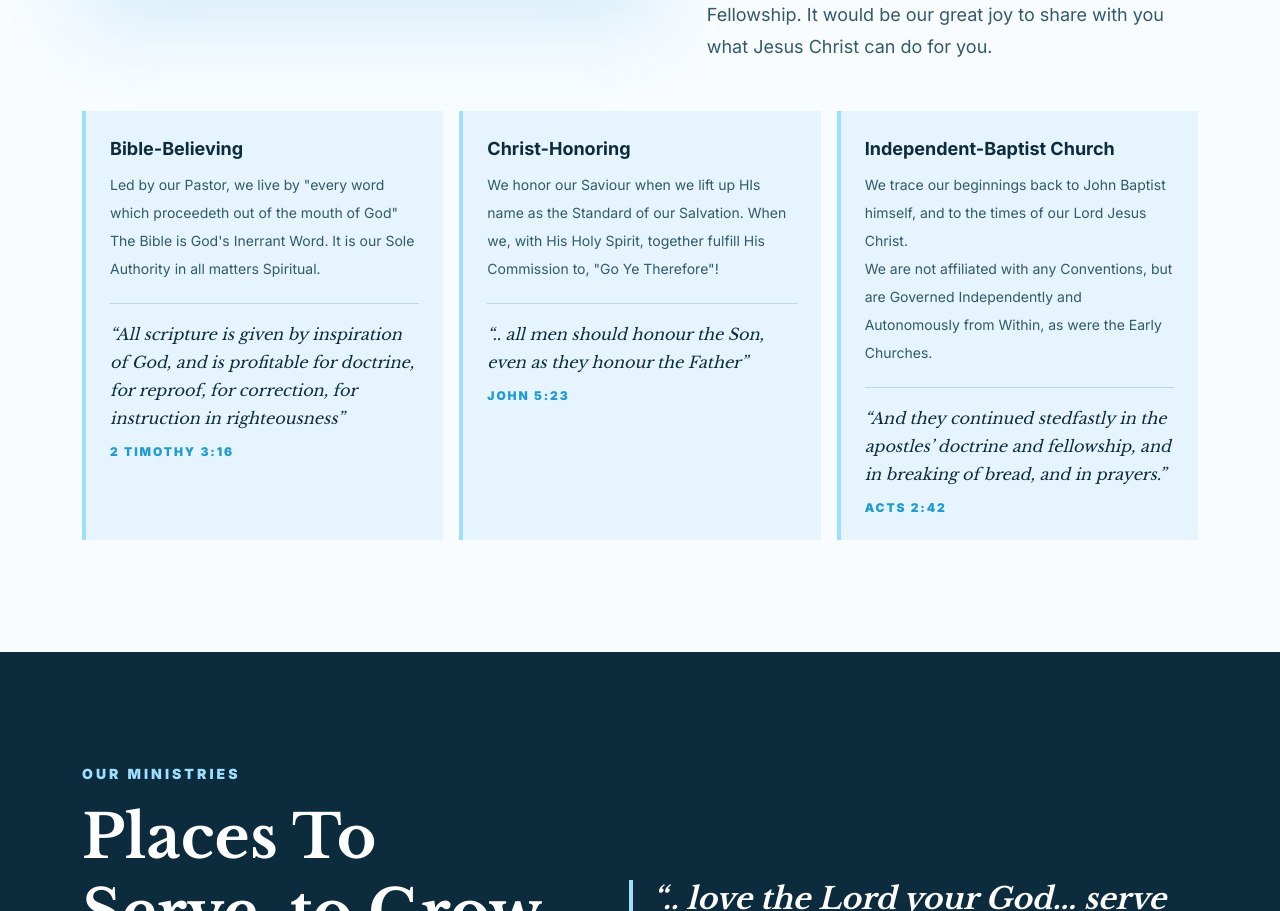
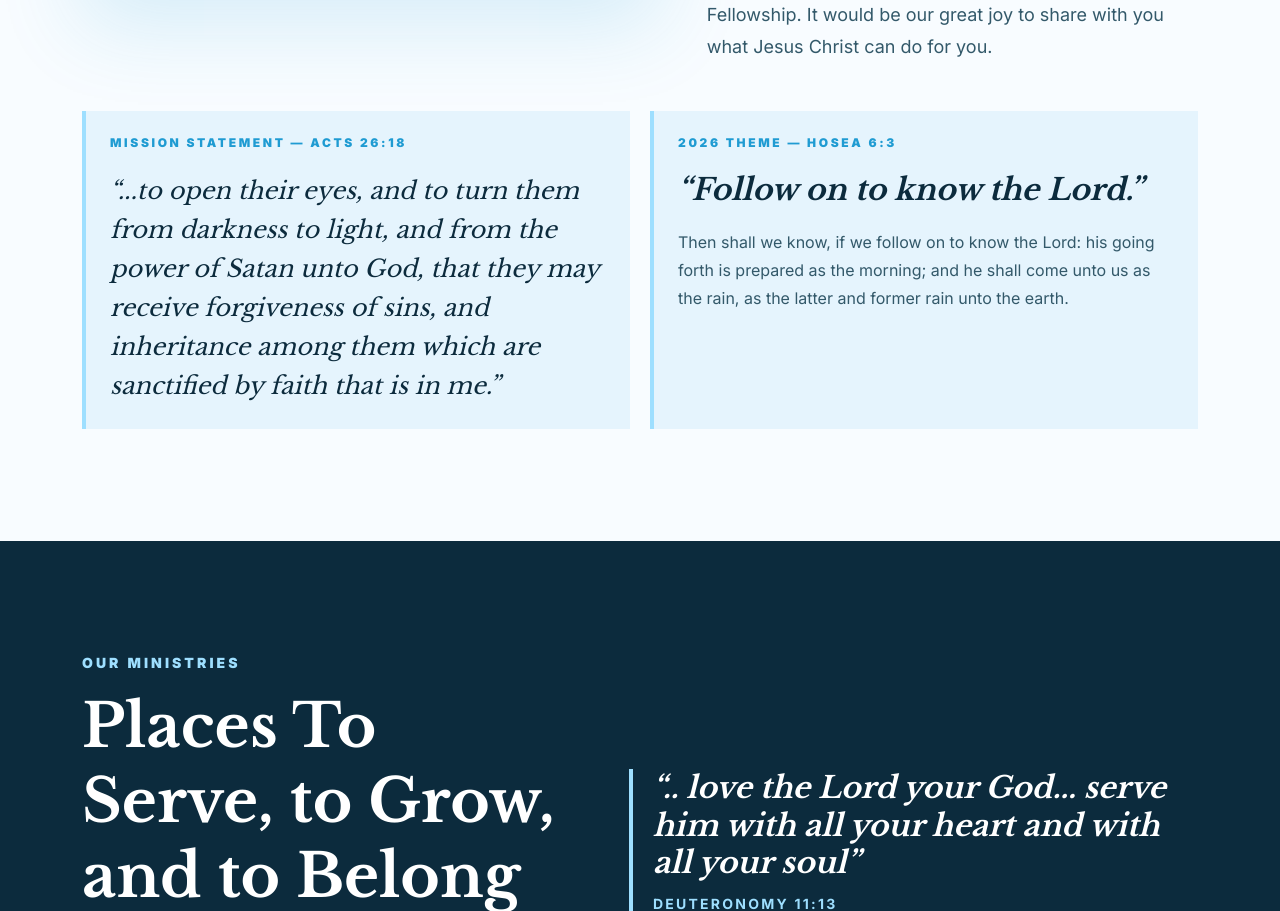
Before and after one commit to edesent/stillwater-christian-fellowship, a Next.js app: page / in a window 1280 px wide. Shown: the part 3643-4554 px from the top of the page. Built offline with nearby package versions, Linux system fonts and the light colour scheme.

Commit message:
Replace duplicate visitor cards with mission and theme cards in What We Are About section

```diff
--- a/src/app/page.tsx
+++ b/src/app/page.tsx
@@ -355,27 +355,31 @@ function Welcome() {
           </div>
         </div>
 
-        <div className="mt-12 grid gap-4 md:grid-cols-3">
-          {visitorNotes.map((note) => (
-            <article key={note.title} className="border-l-4 border-sky bg-mist/58 p-6">
-              <h3 className="text-lg font-bold text-ink">{note.title}</h3>
-              <p className="mt-2 whitespace-pre-line text-sm leading-7 text-ink-soft">
-                {note.body}
+        <div className="mt-12 grid gap-5 lg:grid-cols-2">
+          <div className="border-l-4 border-sky bg-mist/58 p-6">
+            <p className="text-xs font-black uppercase tracking-[0.22em] text-clay">
+              {churchVerses.mission.label} — {churchVerses.mission.reference}
+            </p>
+            <blockquote className="mt-5">
+              <p className="serif text-xl italic leading-relaxed text-ink sm:text-2xl">
+                &ldquo;{churchVerses.mission.text}&rdquo;
               </p>
-              {"verse" in note && note.verse ? (
-                <blockquote className="mt-5 border-t border-rule pt-4">
-                  <p className="serif text-base italic leading-7 text-ink">
-                    &ldquo;{note.verse}&rdquo;
-                  </p>
-                  {"reference" in note && note.reference ? (
-                    <cite className="mt-3 block text-xs font-black uppercase tracking-[0.16em] text-clay not-italic">
-                      {note.reference}
-                    </cite>
-                  ) : null}
-                </blockquote>
-              ) : null}
-            </article>
-          ))}
+            </blockquote>
+          </div>
+
+          <div className="border-l-4 border-sky bg-mist/58 p-6">
+            <p className="text-xs font-black uppercase tracking-[0.22em] text-clay">
+              {churchVerses.theme.label} — {churchVerses.theme.reference}
+            </p>
+            <blockquote className="mt-5">
+              <p className="serif text-3xl font-semibold italic leading-tight text-ink">
+                &ldquo;{churchVerses.theme.pullQuote}&rdquo;
+              </p>
+              <p className="mt-5 text-base leading-7 text-ink-soft">
+                {churchVerses.theme.text}
+              </p>
+            </blockquote>
+          </div>
         </div>
       </div>
     </section>
```
